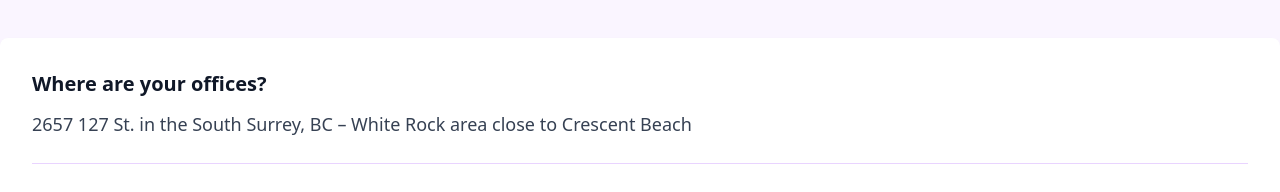
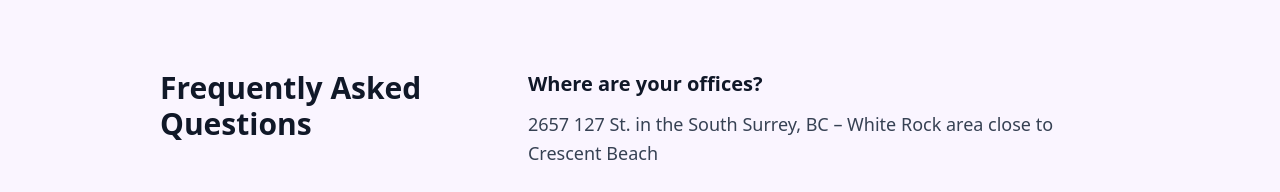
Before and after one commit to Sophieoliverbradley/Sophieoliverbradley.github.io, a Gatsby site in the folder source/: page / in a window 1280 px wide. Shown: the part 1219-1411 px from the top of the page. Built offline with nearby package versions, Linux system fonts and the light colour scheme; Gatsby itself is replaced by a stand-in of ours.

Commit message:
Refactor FAQ section layout in IndexPage for improved structure and styling, enhancing readability and organization of content.

```diff
--- a/source/src/pages/index.tsx
+++ b/source/src/pages/index.tsx
@@ -95,7 +95,7 @@ const IndexPage: React.FC<PageProps> = () => {
           <p className="text-xl md:text-2xl text-gray-700 mt-4">Welcome!</p>
         </header>
 
-        {/* About Content Section */}
+        {/* About Me Section */}
         <section className="max-w-5xl mx-auto rounded-lg p-6 md:p-8 mb-8">
           <div className="flex flex-col md:flex-row gap-6 md:gap-12">
             {/* Left Side: Header and Profile Image */}
@@ -206,8 +206,17 @@ const IndexPage: React.FC<PageProps> = () => {
         </section>
 
         {/* FAQ Section */}
-        <section className="bg-white rounded-lg shadow-md p-6 md:p-8">
-          <div className="space-y-8">
+        <section className="max-w-5xl mx-auto rounded-lg p-6 md:p-8 mb-8">
+          <div className="flex flex-col md:flex-row gap-6 md:gap-12">
+            {/* Left Side: Header */}
+            <div className="flex flex-col items-center md:items-start md:w-1/3">
+              <h2 className="text-2xl md:text-3xl font-semibold mb-6 text-center md:text-left">
+                Frequently Asked Questions
+              </h2>
+            </div>
+
+            {/* Right Side: FAQ Items */}
+            <div className="flex-1 space-y-8">
               {faqs.map((faq, index) => (
                 <div
                   key={index}
@@ -221,6 +230,7 @@ const IndexPage: React.FC<PageProps> = () => {
                   </p>
                 </div>
               ))}
+            </div>
           </div>
         </section>
       </div>
```
Lines whose indentation alone changed are shown as unchanged.
